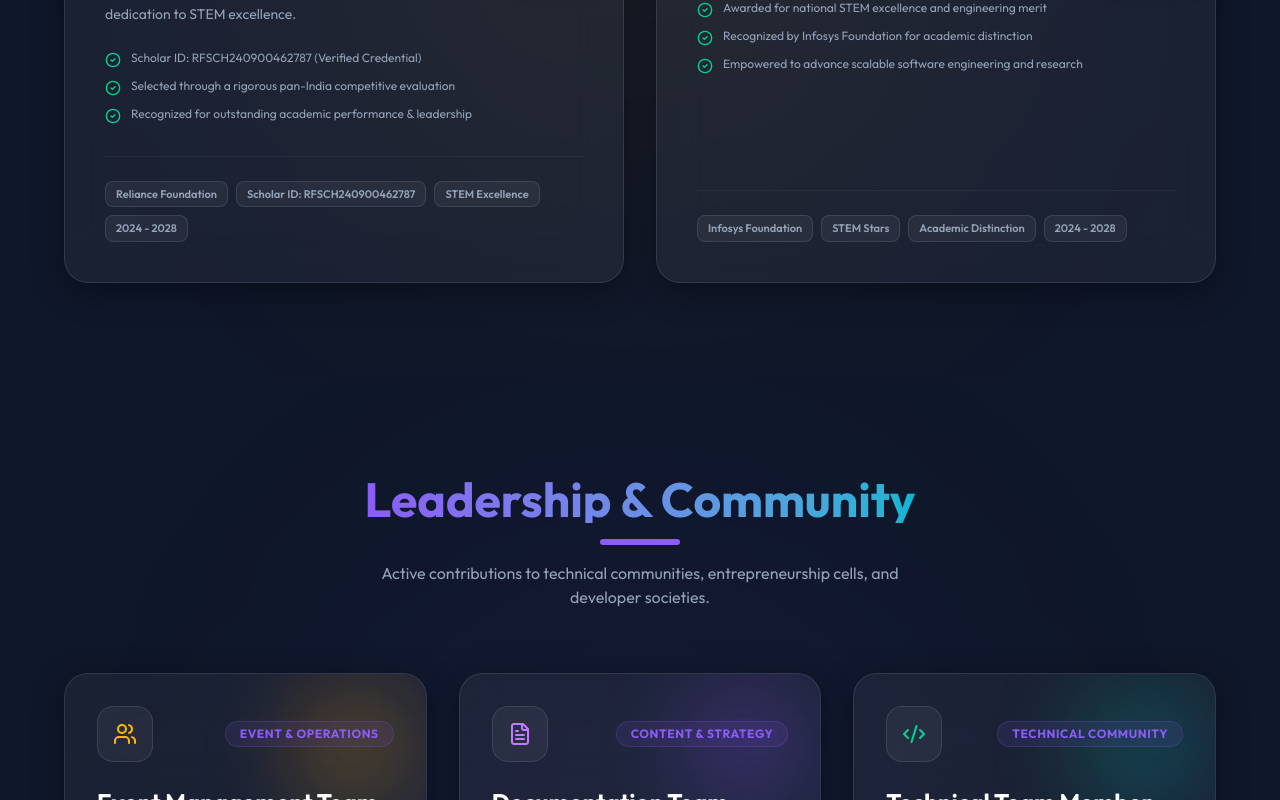
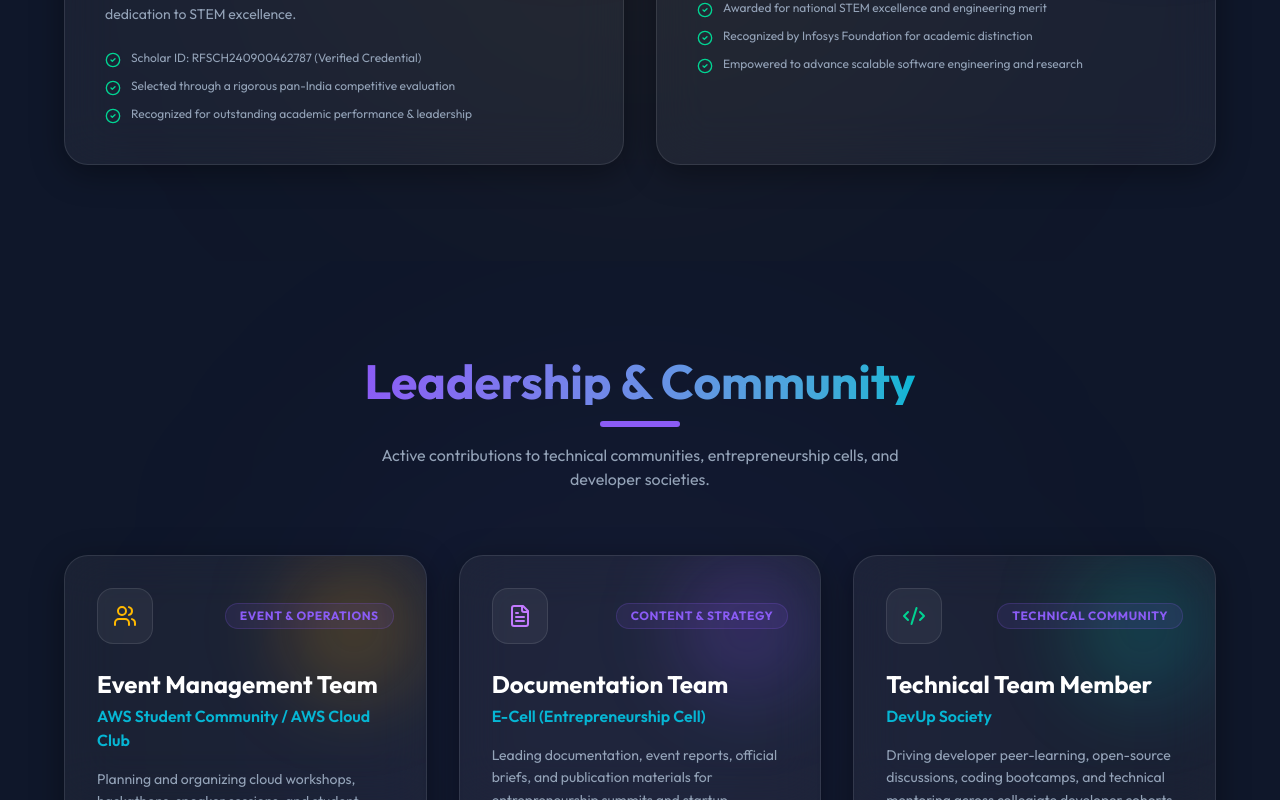
Before and after one commit to siribeesu/siribeesu-portfolio, a React (Vite) app: page / in a window 1280 px wide. Shown: the part 4887-5687 px from the top of the page. Built offline with nearby package versions, Linux system fonts and the light colour scheme.

Commit message:
Remove bottom tags footer from scholarship cards

```diff
--- a/src/components/Certifications.jsx
+++ b/src/components/Certifications.jsx
@@ -17,7 +17,6 @@ const Certifications = () => {
                 "Selected through a rigorous pan-India competitive evaluation",
                 "Recognized for outstanding academic performance & leadership"
             ],
-            tags: ["Reliance Foundation", "Scholar ID: RFSCH240900462787", "STEM Excellence", "2024 - 2028"],
             borderColor: "border-amber-500/30 hover:border-amber-400/70",
             badgeColor: "text-amber-400 border-amber-500/30 bg-amber-500/10",
             iconColor: "text-amber-400 bg-amber-500/10 border-amber-500/20",
@@ -36,7 +35,6 @@ const Certifications = () => {
                 "Recognized by Infosys Foundation for academic distinction",
                 "Empowered to advance scalable software engineering and research"
             ],
-            tags: ["Infosys Foundation", "STEM Stars", "Academic Distinction", "2024 - 2028"],
             borderColor: "border-primary/30 hover:border-primary/70",
             badgeColor: "text-primary border-primary/30 bg-primary/10",
             iconColor: "text-primary bg-primary/10 border-primary/20",
@@ -118,7 +116,7 @@ const Certifications = () => {
                                     {item.description}
                                 </p>
 
-                                <div className="space-y-2.5 mb-8">
+                                <div className="space-y-2.5">
                                     {item.points.map((point, idx) => (
                                         <div key={idx} className="flex items-start gap-2.5 text-xs text-text-muted">
                                             <CheckCircle2 className="w-4 h-4 text-emerald-400 flex-shrink-0 mt-0.5" />
@@ -126,17 +124,6 @@ const Certifications = () => {
                                         </div>
                                     ))}
                                 </div>
-                            </div>
-
-                            <div className="relative z-10 flex flex-wrap gap-2 pt-6 border-t border-white/5">
-                                {item.tags.map((tag, tIdx) => (
-                                    <span
-                                        key={tIdx}
-                                        className="px-2.5 py-1 bg-white/5 border border-white/10 rounded-lg text-[11px] font-semibold text-text-muted"
-                                    >
-                                        {tag}
-                                    </span>
-                                ))}
                             </div>
                         </motion.div>
                     ))}
```
